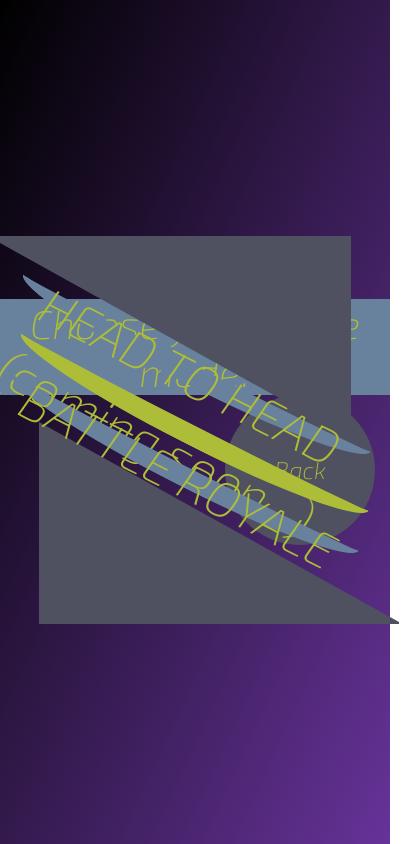
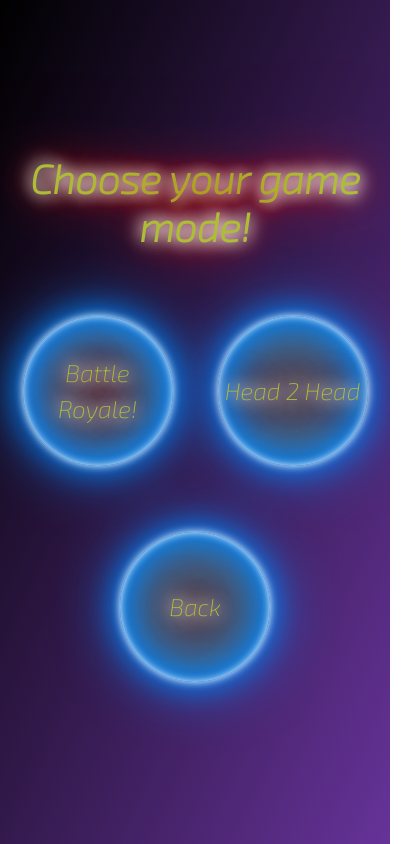
Before and after one commit to aaronmicalbeck/Trivia-Mac, a React (Create React App) app in the folder client/: page /lobby in a window 390 px wide. Shown: the whole page, 411 px wide, since content can reach past the window. Built offline with nearby package versions, Linux system fonts and the light colour scheme; no server answers.

Commit message:
login, register, lobby, submitquestion, game, all responsive

```diff
--- a/client/src/components/NavigationButton/style.css
+++ b/client/src/components/NavigationButton/style.css
@@ -15,7 +15,9 @@
   z-index: 1;
   outline: none;
   transition: transform 0.3s ease;
-  /* animation: flicker 1.5s infinite alternate; */
+  animation: flicker 2.1s infinite alternate;
+  margin: 8px 8px 8px 8px;
+
 }
 
 .navigation-btn:hover {
--- a/client/src/pages/Game/game.css
+++ b/client/src/pages/Game/game.css
@@ -1,10 +1,7 @@
-h1 {
-  text-align: center;
-  margin-bottom: 40px;
-}
+
 
 .timer {
-  font-family: "Montserrat";
+  font-family: "Exo 2", sans-serif;
   display: flex;
   flex-direction: column;
   align-items: center;
@@ -16,6 +13,7 @@ h1 {
 
 .value {
   font-size: 40px;
+  color: #aebd38;
 }
 
 .info {
@@ -25,13 +23,6 @@ h1 {
   font-size: 16px;
 }
 
-.col {
-  padding: 0px;
-}
-
-.App {
-  margin-top: 15px;
-}
 
 #answers,
 #startGame,
@@ -43,8 +34,8 @@ p {
   margin-bottom: 0;
   color: #aebd38;
 
-  font-weight: 700;
-  font-size: 3em;
+  font-weight: 800;
+  font-size: 2.5em;
   line-height: 1.2;
   text-align: center;
   background-color: #505160;
@@ -81,30 +72,55 @@ p {
 #gameDiv {
   height: 100%;
   width: 100%;
-  background-color: #68829e;
+
 }
 
-.Game {
-  background-color: #aebd38;
+#gameRow1{
+  display: flex;
+  justify-content: center;
+  position: absolute;
+  margin-top: 10%;
 }
 
-/* @media only screen and (min-width : 320px) and (max-width : 900px) and (orientation : landscape) and (-webkit-min-device-pixel-ratio : 2) {
+#gameRow2{
+  display: flex;
+  margin-top: 50px;
+  margin-bottom: 50px;
+  justify-content: center;
+  flex-wrap: wrap;
+}
 
+#gameRow3{
+  display: flex;
+  justify-content: center;
+  flex-wrap: wrap;
+  margin-top: 50px;
+  margin-bottom: 25px;
+}
+
+#gameRow4{
+  display: flex;
+  justify-content: center;
+  margin-bottom: 20px;
+}
+
+
+@media only screen and (min-width: 320px) and (max-width: 800px) and (orientation: portrait) and (-webkit-min-device-pixel-ratio: 2) {
   #answers,
   #startGame,
   #endGame,
   p {
     display: inline-block;
-  height: 50%;
-  width: 50%;
+    height: 100%;
+    width: 100%;
     margin-bottom: 0;
-  color: #ecffe0;
+    color: #aebd38;
 
-  font-weight: 100;
-  font-size: 50px;
+    font-weight: 250;
+    font-size: 1em;
     line-height: 1.2;
     text-align: center;
-  background-color: #5E91D3;
+    background-color: #505160;
     vertical-align: middle;
     cursor: pointer;
     border: 1px solid transparent;
@@ -113,8 +129,86 @@ p {
     -ms-user-select: none;
     -o-user-select: none;
     user-select: none;
-  border-bottom: 1px dotted white;
+    border-bottom: 1px dotted #aebd38;
+  }
+  #gameRow1{
+    margin-top: 60%;
+    margin-bottom: 50px;
+    display: flex;
+    justify-content: center;
+  }
+
+#gameRow2{
+  margin-bottom: 15px;
 }
 
 
-} */
+}
+
+@media only screen and (min-width: 375px) and (max-width: 700px) and (orientation: portrait) and (-webkit-min-device-pixel-ratio: 2) {
+  #answers,
+  #startGame,
+  #endGame,
+  p {
+    display: inline-block;
+    height: 100%;
+    width: 100%;
+    margin-bottom: 0;
+    color: #aebd38;
+
+    font-weight: 400;
+    font-size: 1.3em;
+    line-height: 1.2;
+    text-align: center;
+    background-color: #505160;
+    vertical-align: middle;
+    cursor: pointer;
+    border: 1px solid transparent;
+    -webkit-user-select: none;
+    -moz-user-select: none;
+    -ms-user-select: none;
+    -o-user-select: none;
+    user-select: none;
+    border-bottom: 1px dotted #aebd38;
+  }
+
+  #gameRow1{
+    margin-top: 55%;
+    margin-bottom: 25px;
+  }
+
+}
+
+@media only screen and (min-width: 414px) and (max-width: 700px) and (orientation: portrait) and (-webkit-min-device-pixel-ratio: 2) {
+  #answers,
+  #startGame,
+  #endGame,
+  p {
+    display: inline-block;
+    height: 100%;
+    width: 100%;
+    margin-bottom: 0;
+    color: #aebd38;
+
+    font-weight: 400;
+    font-size: 1.1em;
+    line-height: 1.2;
+    text-align: center;
+    background-color: #505160;
+    vertical-align: middle;
+    cursor: pointer;
+    border: 1px solid transparent;
+    -webkit-user-select: none;
+    -moz-user-select: none;
+    -ms-user-select: none;
+    -o-user-select: none;
+    user-select: none;
+    border-bottom: 1px dotted #aebd38;
+  }
+
+  #gameRow1{
+    margin-top: 55%;
+    margin-bottom: 25px;
+  }
+
+}
--- a/client/src/pages/Lobby/index.jsx
+++ b/client/src/pages/Lobby/index.jsx
@@ -2,15 +2,14 @@ import React, { Component } from "react";
 import "./lobby.css";
 import { Link } from "react-router-dom";
 import NavigationButton from "../../components/NavigationButton";
-import { makeStyles } from '@material-ui/core/styles';
-import ButtonBase from '@material-ui/core/ButtonBase';
-import Typography from '@material-ui/core/Typography';
+import { makeStyles } from "@material-ui/core/styles";
+import ButtonBase from "@material-ui/core/ButtonBase";
+import Typography from "@material-ui/core/Typography";
 
 import gsap from "gsap";
 
 export default class Lobby extends Component {
   constructor(props) {
-
     super(props);
 
     this.state = {
@@ -26,203 +25,45 @@ export default class Lobby extends Component {
   }
 
   componentDidMount() {
-    window.addEventListener('resize', ()=> {
-      this.setState({windowWidth: document.body.clientWidth})
-    })
+    gsap.from("#lobbyInstructions", { duration: 2, delay: .5, x: "101%", opacity: 0 });
 
-    gsap.from("#line1", { duration: 2, delay: 1, x: "101%", opacity: 0 })
-    gsap.from("#line2", { duration: 2, delay: 1, y: "-150%", opacity: 0 })
-    gsap.from("#line3", { duration: 2, delay: 1, y: "150%", opacity: 0 })
-    gsap.from("#lobbyinstructions", { duration: 2, delay: 1, x: "-101%", opacity: 0 })
 
   }
 
   render() {
     return (
+      <div id="lobbyDiv">
+        <div className="row1">
+          <h1 id="lobbyInstructions">Choose your game mode!</h1>
+        </div>
 
-      <div id="lobbyDiv">
-        <h1 id="lobbyinstructions">Choose your game mode!</h1>
+        <div className="row2">
 
-        <div className="container-fluid">
+        <Link to="/game" id="lobby-nav-link" className="nav-link">
+          <NavigationButton id="lobbyNavBtn2">
+              <span id="homeNavBtnTitle">Battle Royale!</span>
+            </NavigationButton>
+          </Link>
 
-          <button id="headtoheadbtn" onClick={this.handleClick}></button>
 
-          <Link to="/game" id="lobby-nav-link" className="nav-link">
-            <button id="battleroyalebtn"></button>
-          </Link>
-          <Link to="/" id="lobby-nav-link" className="nav-link">
-            <NavigationButton id="lobbybackbtn">
+          <NavigationButton id="lobbyNavBtn1" onClick={this.handleClick}>
+              <span id="homeNavBtnTitle">Head 2 Head</span>
+            </NavigationButton>
+
+
+
+
+
+        </div>
+        <div className="row3">
+        <Link to="/" id="lobby-nav-link" className="nav-link">
+            <NavigationButton id="lobbyNavBtn3">
               <span id="homeNavBtnTitle">Back</span>
             </NavigationButton>
           </Link>
-          <div id="line1"></div>
-          <div id="line2">HEAD TO HEAD (coming soon...)</div>
-          <div id="line3">BATTLE ROYALE</div>
+
         </div>
-
       </div>
     );
   }
 }
-////////////////////////////////////////////////////////////////////////////////////////////////////////////
-
-
-// import React from 'react';
-// import { makeStyles } from '@material-ui/core/styles';
-// import ButtonBase from '@material-ui/core/ButtonBase';
-// import Typography from '@material-ui/core/Typography';
-
-// const images = [
-//   {
-//     // this is where the background image will go
-//     url: "Images/trivia_mac_logo.png",
-
-//     title: 'Battle Royale',
-//     width: '50%',
-//   },
-//   {
-//     url: "Images/trivia_mac_logo.png",
-//     title: 'Head To Head',
-//     width: '50%',
-//   }
-// ];
-
-// const useStyles = makeStyles(theme => ({
-//   root: {
-//     display: 'flex',
-//     flexWrap: 'wrap',
-//     minWidth: 300,
-//     width: '100%',
-//   },
-//   image: {
-//     position: 'relative',
-//     height: 1000,
-//     [theme.breakpoints.down('sm')]: {
-//       width: '100% !important', // Overrides inline-style
-//       height: 500,
-//     },
-//     '&:hover, &$focusVisible': {
-//       zIndex: 1,
-//       '& $imageBackdrop': {
-//         opacity: 0.15,
-//       },
-//       '& $imageMarked': {
-//         opacity: 0,
-//       },
-//       '& $imageTitle': {
-//         border: '4px solid currentColor',
-//       },
-//     },
-//   },
-//   focusVisible: {},
-//   imageButton: {
-//     position: 'absolute',
-//     left: 0,
-//     right: 0,
-//     top: 0,
-//     bottom: 0,
-//     display: 'flex',
-//     alignItems: 'center',
-//     justifyContent: 'center',
-//     color: theme.palette.common.white,
-//   },
-//   imageSrc: {
-//     position: 'absolute',
-//     left: 0,
-//     right: 0,
-//     top: 0,
-//     bottom: 0,
-//     backgroundSize: 'cover',
-//     backgroundPosition: 'center 40%',
-//   },
-//   imageBackdrop: {
-//     position: 'absolute',
-//     left: 0,
-//     right: 0,
-//     top: 0,
-//     bottom: 0,
-//     backgroundColor: theme.palette.common.black,
-//     opacity: 0.4,
-//     transition: theme.transitions.create('opacity'),
-//   },
-//   imageTitle: {
-//     battleRoyale: "BATTLE ROYALE",
-//     position: 'relative',
-//     padding: `${theme.spacing(2)}px ${theme.spacing(4)}px ${theme.spacing(1) + 6}px`,
-//   },
-//   imageMarked: {
-//     height: 3,
-//     width: 18,
-//     backgroundColor: theme.palette.common.white,
-//     position: 'absolute',
-//     bottom: -2,
-//     left: 'calc(50% - 9px)',
-//     transition: theme.transitions.create('opacity'),
-//   },
-// }));
-
-// export default function ButtonBases() {
-//   const classes = useStyles();
-
-//   return (
-//     <div className={classes.root}>
-//         <ButtonBase
-//           focusRipple
-//           key="Battle Royale"
-//           className={classes.image}
-//           focusVisibleClassName={classes.focusVisible}
-//           style={{
-//             width: `50%`
-//           }}
-//         >
-//           <span
-//             className={classes.imageSrc}
-//             style={{
-//               // backgroundImage: `url(${image.url})`,
-//             }}
-//           />
-//           <span className={classes.imageBackdrop} />
-//           <span className={classes.imageButton}>
-//             <Typography
-//               component="span"
-//               variant="subtitle1"
-//               color="inherit"
-//               className={classes.image}
-//             >
-//               {/* {image.title} */}
-//               <span className={classes.imageMarked} />
-//             </Typography>
-//           </span>
-//         </ButtonBase>
-//         <ButtonBase
-//           focusRipple
-//           key="Battle Royale"
-//           className={classes.image}
-//           focusVisibleClassName={classes.focusVisible}
-//           style={{
-//             width: `50%`
-//           }}
-//         >
-//           <span
-//             className={classes.imageSrc}
-//             style={{
-//               // backgroundImage: `url(${image.url})`,
-//             }}
-//           />
-//           <span className={classes.imageBackdrop} />
-//           <span className={classes.imageButton}>
-//             <Typography
-//               component="span"
-//               variant="subtitle1"
-//               color="inherit"
-//               className={classes.imageTitle}
-//             >
-//               {/* {image.title} */}
-//               <span className={classes.imageMarked} />
-//             </Typography>
-//           </span>
-//         </ButtonBase>
-
-//     </div>
-//   );
-// }
--- a/client/src/pages/Lobby/lobby.css
+++ b/client/src/pages/Lobby/lobby.css
@@ -1,174 +1,100 @@
-.Lobby #lobbyDiv {
+.Lobby, html {
+  /* background-image: url(../../background_images/triviamac.png): */
+  background-repeat: no-repeat;
+  background-position: center 0;
+  background-size: cover;
+  background-attachment: fixed;
   height: 100vh;
-  background-color: #68829e;
+  width: 100vw;
   position: relative;
+  justify-content: center;
+  background-image: linear-gradient(to bottom right, black
+  , rebeccapurple
+
+  );
 }
 
-.nav-link {
-  padding: 50px;
+
+.Lobby, .row1 {
+  display: flex;
+  justify-content: space-around;
+  position: relative;
+  top: 10%;
+  flex-wrap: wrap;
 }
 
-#line1 {
-  width: 100%;
-  height: 47px;
-  border-bottom: 20px solid #aebd38;
-  border-radius: 99%;
-  -webkit-transform: translateY(-50%) translateX(-50%) rotate(27deg);
-  position: absolute;
-  top: 50%;
-  left: 50%;
-  text-align: center;
-  font-size: 50px;
-  z-index: 3;
-}
-#line2 {
-  width: 100%;
-  height: 47px;
-  border-bottom: 20px solid #68829e;
-  border-radius: 99%;
-  -webkit-transform: translateY(-50%) translateX(-50%) rotate(27deg);
-  position: absolute;
-  top: 43%;
-  left: 50.5%;
-  text-align: center;
-  font-size: 50px;
-  color: #aebd38;
-  z-index: 1;
-  animation: pulse-green 2s infinite;
+#lobbyNavBtn1{
+   /* Set neon color */
+   --neon-text-color: #f40;
+   --neon-border-color: #08f;
+   border-radius: 50%;
+   height: 150px;
+   width: 150px;
+   position: relative;
+   float: right;
+   border: none;
+   color: #aebd38;
+   background-color: #505160;
+   font-size: 24px;
+   cursor: pointer;
+   z-index: 1;
+   outline: none;
+   transition: transform 0.3s ease;
+   animation: flicker 1.8s infinite alternate;
 }
 
-/* @keyframes pulse-green {
-	0% {
-		transform: scale(0.95);
-
-	}
-
-	70% {
-		transform: scale(1);
-
-	}
-
-	100% {
-		transform: scale(0.95);
-
-	}
-} */
-
-#line3 {
-  width: 100%;
-  height: 47px;
-  border-bottom: 20px solid #68829e;
-  border-radius: 99%;
-  -webkit-transform: translateY(-50%) translateX(-50%) rotate(27deg);
-  position: absolute;
-  top: 54.7%;
-  left: 47.5%;
-  text-align: center;
-  font-size: 50px;
-  color: #aebd38;
-  z-index: 1;
+#lobbyNavBtn2{
+   /* Set neon color */
+   --neon-text-color: #f40;
+   --neon-border-color: #08f;
+   border-radius: 50%;
+   height: 150px;
+   width: 150px;
+   position: relative;
+   float: right;
+   border: none;
+   color: #aebd38;
+   background-color: #505160;
+   font-size: 24px;
+   cursor: pointer;
+   z-index: 1;
+   outline: none;
+   transition: transform 0.3s ease;
+   animation: flicker 2.1s infinite alternate;
 }
 
-#battleroyalebtn {
-  top: 50%;
-  position: absolute;
-  left: 10%;
-  width: 0;
-  height: 0;
-  border-style: solid;
-  border-width: 200px 0 0 360px;
-  transition: transform 0.6s ease;
-
-  border-color: transparent transparent transparent #505160;
-  background-color: transparent;
+.Lobby, .row2 {
+  top: 5%;
+  position: relative;
+  position: center;
+  width: 100%;
+  justify-items: center;
+  display: flex;
+  justify-content: space-around;
+  margin-top: 50px;
 }
 
-#battleroyalebtn:hover {
-  -webkit-transform: scale(1.2);
-  -ms-transform: scale(1.2);
-  transform: scale(1.2);
+.Lobby, .row3 {
+  top: 5%;
+  position: relative;
+  position: center;
+  width: 100%;
+  justify-items: center;
+  display: flex;
+  justify-content: space-around;
+  margin-top: 50px;
 }
 
-#headtoheadbtn {
-  position: absolute;
-  top: 28%;
-  right: 10%;
-  width: 0;
-  height: 0;
-  border-style: solid;
-  border-width: 0 360px 200px 0;
-  transition: transform 0.6s ease;
-  text-align: right;
-  border-color: transparent #505160 transparent transparent;
-  background-color: transparent;
+#lobbyInstructions{
+  color: #aebd38;
+  background-color: none;
+  /* Set neon color */
+  --neon-text-color: #f40;
+  border-radius: 50px;
+  position: relative;
+  font-weight: 900;
+  display: block;
+  animation: flicker 4s infinite alternate-reverse;
+  top: 5%;
+  text-align: center;
 }
-
-#headtoheadbtn:hover {
-  -webkit-transform: scale(1.2);
-  -ms-transform: scale(1.2);
-  transform: scale(1.2);
-}
-
-#lobbyinstructions {
-  width: 100%;
-  height: auto;
-  background-color: #68829e;
-  color: #aebd38;
-  margin: 0 0 0 0;
-  z-index: 1;
-}
-
-#backbtn {
-  height: 100px;
-  width: 100px;
-  position: absolute;
-  top: 5%;
-  right: 5%;
-}
-
-.makeStyles-root-1 {
-  position: absolute;
-  top: 45%;
-}
-
-#lobby-nav-link {
-  padding: 0 0 0 0;
-  background-color: #68829e;
-}
-
-#lobbyDiv {
-  background-color: #68829e;
-}
-#lobbyinstructions2 {
-  width: 100%;
-  position: absolute;
-  height: auto;
-  background-color: #68829e;
-  color: #aebd38;
-  margin: 0 0 0 0;
-  z-index: 0;
-  top: 13%;
-}
-
-.blob.red {
-  background: rgba(255, 82, 82, 1);
-  box-shadow: 0 0 0 0 rgba(255, 82, 82, 1);
-  animation: pulse-red 2s infinite;
-}
-
-@keyframes pulse-red {
-  0% {
-    transform: scale(0.95);
-    box-shadow: 0 0 0 0 rgba(255, 82, 82, 0.7);
-  }
-
-  70% {
-    transform: scale(1);
-    box-shadow: 0 0 0 10px rgba(255, 82, 82, 0);
-  }
-
-  100% {
-    transform: scale(0.95);
-    box-shadow: 0 0 0 0 rgba(255, 82, 82, 0);
-  }
-}
--- a/client/src/pages/LoginForm/login.css
+++ b/client/src/pages/LoginForm/login.css
@@ -22,12 +22,12 @@
   right: 48%;
 }
 
-#welcomeMessage h1 {
+#welcomeMessage {
   font-size: 50px;
   color: #aebd38;
   z-index: 1;
   align-items: center;
-  --neon-text-color: #f40
+  --neon-text-color: #f40;
 }
 
 #LoginForm, #my-input, #my-password, #password{
@@ -43,6 +43,7 @@
   font-weight: 900;
   display: block;
   animation: flicker 4s infinite alternate-reverse;
+  text-align: center;
 }
 
 
--- a/client/src/pages/QuestionSubmission/index.jsx
+++ b/client/src/pages/QuestionSubmission/index.jsx
@@ -75,7 +75,7 @@ export default class QuestionSubmission extends Component {
   render() {
     return (
       <div>
-      <h1 id="questionSubmissionInstructions">Submit a Question to the Trivia-Mac question library!</h1>
+      <h1 id="questionSubmissionInstructions">Submit a Question to the Trivia-Mac library!</h1>
       <div id="questionSubmissionForm">
 
 
--- a/client/src/pages/QuestionSubmission/questionSubmission.css
+++ b/client/src/pages/QuestionSubmission/questionSubmission.css
@@ -32,6 +32,8 @@
   display: block;
   animation: flicker 4s infinite alternate-reverse;
   top: 5%;
+  flex-wrap: wrap;
+  text-align: center;
 }
 
 .QuestionSubmission, .MuiFormControl-root {
```
Also changed, not shown: client/public/animations.js (+0 -12 lines), client/src/pages/Game/index.jsx (+26 -14 lines), client/src/pages/Home/home.css (+8 -4 lines), client/src/pages/Home/index.jsx (+5 -4 lines). Lines whose indentation alone changed are shown as unchanged.
